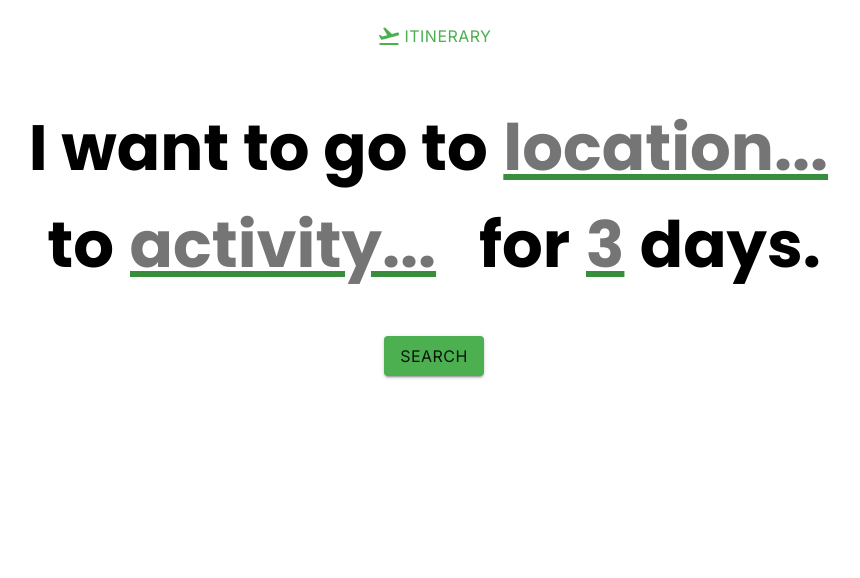
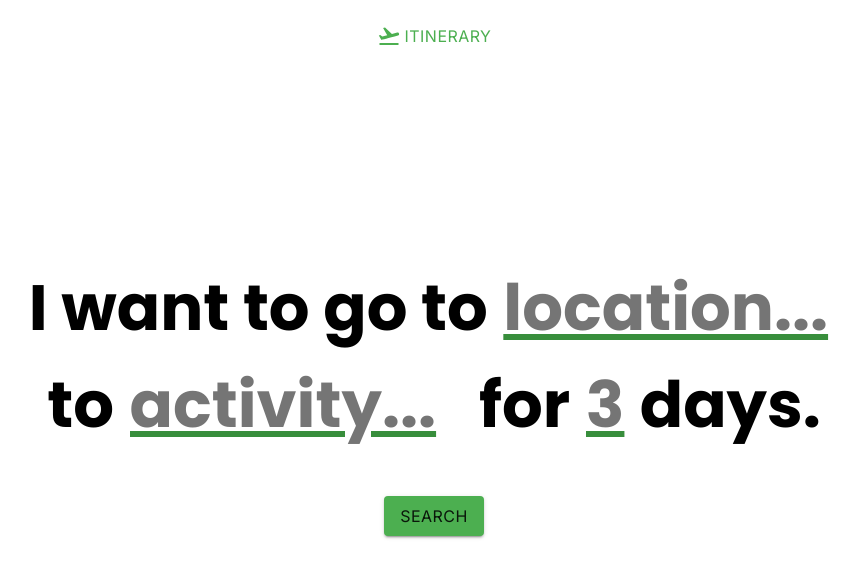
Before and after one commit to sprihajha/pennapps, a React (Create React App) app: page / in a window 1280 px wide. Shown: the top 578 px of the page, without its empty margins (206-1066 px from the left). Built offline with nearby package versions, Linux system fonts and the light colour scheme.

Commit message:
centered search

```diff
--- a/src/App.css
+++ b/src/App.css
@@ -44,3 +44,12 @@
 body {
   font-family: "Roboto", "Helvetica", "Arial", sans-serif;
 }
+
+.container{
+  display: flex;
+  flex-direction: column;
+  align-items: center;
+  justify-content: center;
+  margin: 0 auto;
+  padding-top: 20vh;
+}
--- a/src/App.js
+++ b/src/App.js
@@ -97,12 +97,14 @@ const App = () => {
 											}
 										/>
 									</header>
+									<div className="container">
 										<Search
 											onSearchResults={setSearchResults}
 											onDaysInputChange={
 												handleDaysInputChange
 											}
 										/>
+									</div>
 									{searchResults?.map((result, index) => (
 										<ItemCard
 											key={index}
@@ -114,6 +116,7 @@ const App = () => {
 											}
 										/>
 									))}
+
 									<Cart
 										items={selectedItems}
 										open={isCartOpen}
--- a/src/components/Search.js
+++ b/src/components/Search.js
@@ -31,7 +31,7 @@ export default function Search({ onSearchResults, onDaysInputChange }) {
     if (e.target.value.length ===0){
       setLocationInputSize(8);
     }else{
-      const newLen = Math.ceil(e.target.value.length*0.85)
+      const newLen = Math.ceil(e.target.value.length*0.9)
       setLocationInputSize(newLen);
     }
 
@@ -48,7 +48,7 @@ export default function Search({ onSearchResults, onDaysInputChange }) {
     if (e.target.value.length ===0){
       setActivityInputSize(8);
     }else{
-      const newLen = Math.ceil(e.target.value.length * 0.85);
+      const newLen = Math.ceil(e.target.value.length * 0.9);
       setActivityInputSize(newLen);
     }
 
```
Lines whose indentation alone changed are shown as unchanged.
